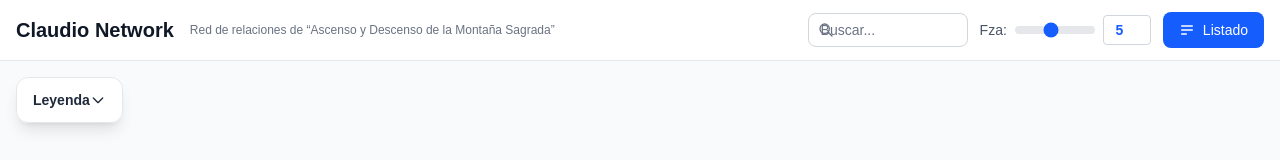
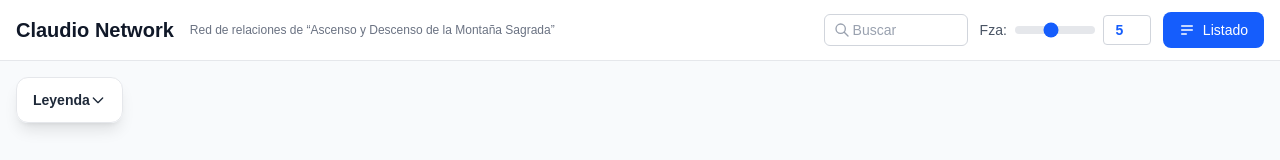
Before and after one commit to Stoner-Studios/claudio-network, a Next.js app: page / in a window 1280 px wide. Shown: the top 160 px of the page. Built offline with nearby package versions, Linux system fonts and the light colour scheme.

Commit message:
fix: Fix search input placeholder overlap with icon

```diff
--- a/src/app/page.tsx
+++ b/src/app/page.tsx
@@ -73,9 +73,9 @@ export default function Home() {
 
         <div className="flex items-center gap-2 sm:gap-3">
           {/* Buscador de personas */}
-          <div className="relative">
+          <div className="relative flex items-center">
             <svg
-              className="absolute left-2.5 top-1/2 -translate-y-1/2 w-4 h-4 text-gray-500 pointer-events-none"
+              className="absolute left-2.5 w-4 h-4 text-gray-400 pointer-events-none flex-shrink-0"
               fill="none"
               stroke="currentColor"
               viewBox="0 0 24 24"
@@ -84,7 +84,7 @@ export default function Home() {
             </svg>
             <input
               type="text"
-              placeholder="Buscar..."
+              placeholder="Buscar"
               value={filters.search}
               onChange={(e) =>
                 setFilters((prev) => ({
@@ -92,7 +92,8 @@ export default function Home() {
                   search: e.target.value,
                 }))
               }
-              className="w-24 sm:w-40 px-2 sm:px-3 py-1.5 pl-9 border border-gray-300 rounded-lg text-sm text-gray-900 placeholder:text-gray-500 focus:outline-none focus:ring-2 focus:ring-blue-500 focus:border-transparent"
+              style={{ paddingLeft: '28px' }}
+              className="w-24 sm:w-36 h-8 border border-gray-300 rounded-md text-sm text-gray-900 placeholder-gray-400 focus:outline-none focus:ring-2 focus:ring-blue-500"
             />
           </div>
 
```
